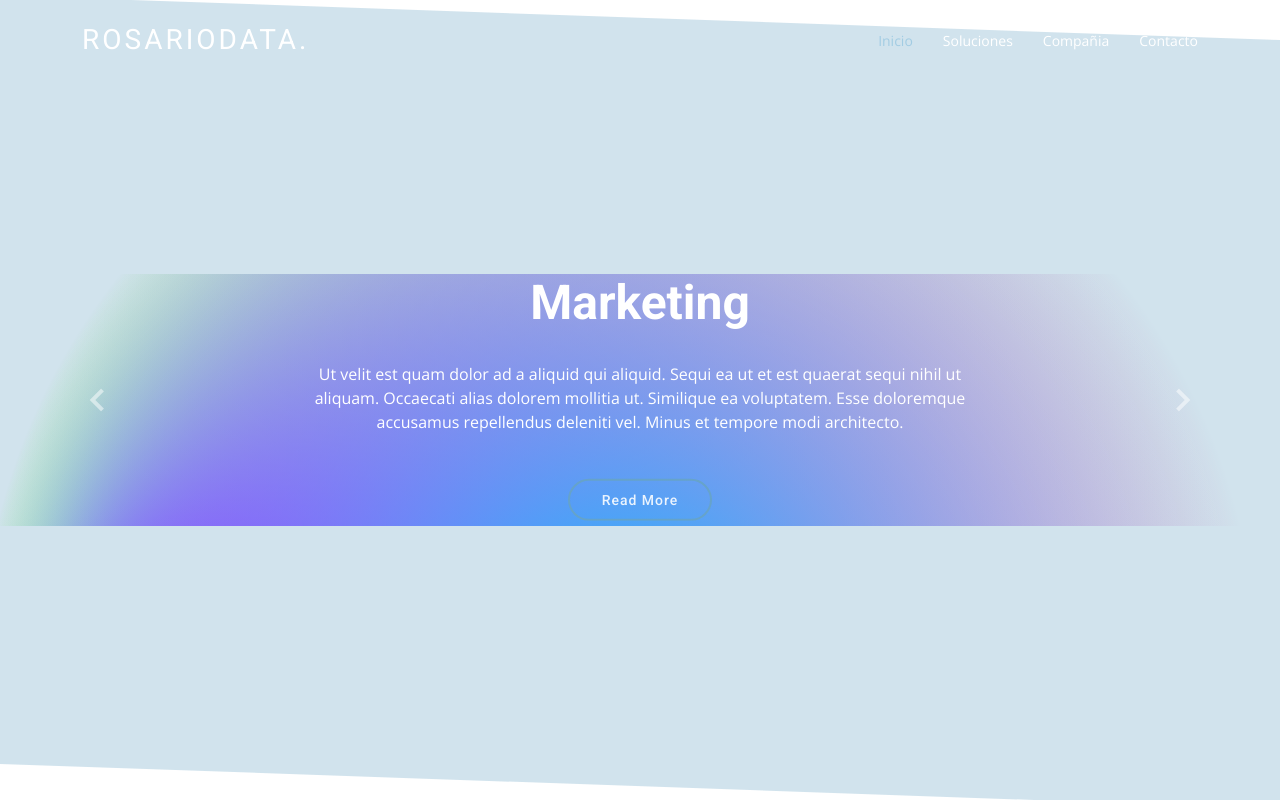
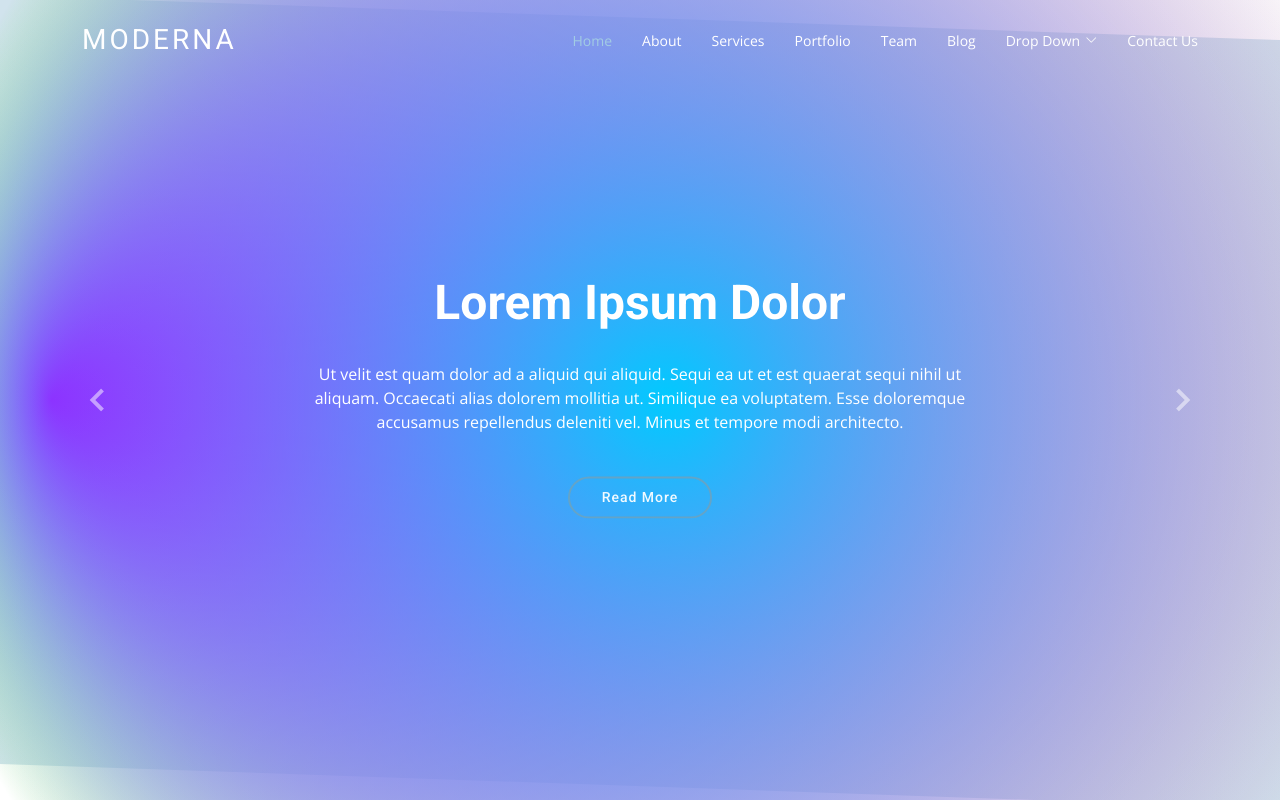
Before and after one commit to gustavooscaralonso/RosarioDataWeb, a plain HTML site: page RosarioData/index.html in a window 1280 px wide. Shown: the top 800 px of the page. Drawn offline with nearby package versions, Linux system fonts and the light colour scheme.

Commit message:
Add files via upload

```diff
--- a/RosarioData/index.html
+++ b/RosarioData/index.html
@@ -30,7 +30,13 @@
   <!-- Template Main CSS File -->
   <link href="assets/css/style.css" rel="stylesheet">
 
-
+  <!-- =======================================================
+  * Template Name: Moderna
+  * Updated: Jan 09 2024 with Bootstrap v5.3.2
+  * Template URL: https://bootstrapmade.com/free-bootstrap-template-corporate-moderna/
+  * Author: BootstrapMade.com
+  * License: https://bootstrapmade.com/license/
+  ======================================================== -->
 </head>
 
 <body>
@@ -40,18 +46,21 @@
     <div class="container d-flex justify-content-between align-items-center">
 
       <div class="logo">
-        <h1 class="text-light"><a href="index.html"><span>RosarioData.</span></a></h1>
+        <h1 class="text-light"><a href="index.html"><span>Moderna</span></a></h1>
         <!-- Uncomment below if you prefer to use an image logo -->
         <!-- <a href="index.html"><img src="assets/img/logo.png" alt="" class="img-fluid"></a>-->
       </div>
 
       <nav id="navbar" class="navbar">
         <ul>
-          <li><a class="active " href="index.html">Inicio</a></li>
-          <li><a href="services.html">Soluciones</a></li>
-          <li><a href="about.html">Compañia</a></li>
-          <li><a href="team.html">Contacto</a></li>
-          <!-- <ul>
+          <li><a class="active " href="index.html">Home</a></li>
+          <li><a href="about.html">About</a></li>
+          <li><a href="services.html">Services</a></li>
+          <li><a href="portfolio.html">Portfolio</a></li>
+          <li><a href="team.html">Team</a></li>
+          <li><a href="blog.html">Blog</a></li>
+          <li class="dropdown"><a href="#"><span>Drop Down</span> <i class="bi bi-chevron-down"></i></a>
+            <ul>
               <li><a href="#">Drop Down 1</a></li>
               <li class="dropdown"><a href="#"><span>Deep Drop Down</span> <i class="bi bi-chevron-right"></i></a>
                 <ul>
@@ -65,8 +74,9 @@
               <li><a href="#">Drop Down 2</a></li>
               <li><a href="#">Drop Down 3</a></li>
               <li><a href="#">Drop Down 4</a></li>
-          </ul> -->
+            </ul>
           </li>
+          <li><a href="contact.html">Contact Us</a></li>
         </ul>
         <i class="bi bi-list mobile-nav-toggle"></i>
       </nav><!-- .navbar -->
@@ -76,11 +86,10 @@
 
   <!-- ======= Hero Section ======= -->
   <section id="hero" class="d-flex justify-cntent-center align-items-center">
-    <div id="heroCarousel" class="container carousel carousel-fade" data-bs-ride="carousel" data-bs-interval="5000">
     <div class="clouds-of-aether w-embed">
       <style>
         .svggradient {
-            width: 100vw;
+          width: 120vw;
           height: 100vh;
         }
       </style>
@@ -123,10 +132,12 @@
         </rect>
       </svg>
     </div>
+    <div id="heroCarousel" class="container carousel carousel-fade" data-bs-ride="carousel" data-bs-interval="5000">
+
       <!-- Slide 1 -->
       <div class="carousel-item active">
         <div class="carousel-container">
-          <h2 class="animate__animated animate__fadeInDown">Soluciones <span>Digitales</span></h2>
+          <h2 class="animate__animated animate__fadeInDown">Welcome to <span>Moderna</span></h2>
           <p class="animate__animated animate__fadeInUp">Ut velit est quam dolor ad a aliquid qui aliquid. Sequi ea ut
             et est quaerat sequi nihil ut aliquam. Occaecati alias dolorem mollitia ut. Similique ea voluptatem. Esse
             doloremque accusamus repellendus deleniti vel. Minus et tempore modi architecto.</p>
@@ -137,7 +148,7 @@
       <!-- Slide 2 -->
       <div class="carousel-item">
         <div class="carousel-container">
-          <h2 class="animate__animated animate__fadeInDown">Marketing</h2>
+          <h2 class="animate__animated animate__fadeInDown">Lorem Ipsum Dolor</h2>
           <p class="animate__animated animate__fadeInUp">Ut velit est quam dolor ad a aliquid qui aliquid. Sequi ea ut
             et est quaerat sequi nihil ut aliquam. Occaecati alias dolorem mollitia ut. Similique ea voluptatem. Esse
             doloremque accusamus repellendus deleniti vel. Minus et tempore modi architecto.</p>
@@ -148,7 +159,7 @@
       <!-- Slide 3 -->
       <div class="carousel-item">
         <div class="carousel-container">
-          <h2 class="animate__animated animate__fadeInDown">Desarrollos</h2>
+          <h2 class="animate__animated animate__fadeInDown">Sequi ea ut et est quaerat</h2>
           <p class="animate__animated animate__fadeInUp">Ut velit est quam dolor ad a aliquid qui aliquid. Sequi ea ut
             et est quaerat sequi nihil ut aliquam. Occaecati alias dolorem mollitia ut. Similique ea voluptatem. Esse
             doloremque accusamus repellendus deleniti vel. Minus et tempore modi architecto.</p>
@@ -411,7 +422,18 @@
       </div>
     </div>
 
-
+    <div class="container">
+      <div class="copyright">
+        &copy; Copyright <strong><span>Moderna</span></strong>. All Rights Reserved
+      </div>
+      <div class="credits">
+        <!-- All the links in the footer should remain intact. -->
+        <!-- You can delete the links only if you purchased the pro version. -->
+        <!-- Licensing information: https://bootstrapmade.com/license/ -->
+        <!-- Purchase the pro version with working PHP/AJAX contact form: https://bootstrapmade.com/free-bootstrap-template-corporate-moderna/ -->
+        Designed by <a href="https://bootstrapmade.com/">BootstrapMade</a>
+      </div>
+    </div>
   </footer><!-- End Footer -->
 
   <a href="#" class="back-to-top d-flex align-items-center justify-content-center"><i
```
Lines whose indentation alone changed are shown as unchanged.
